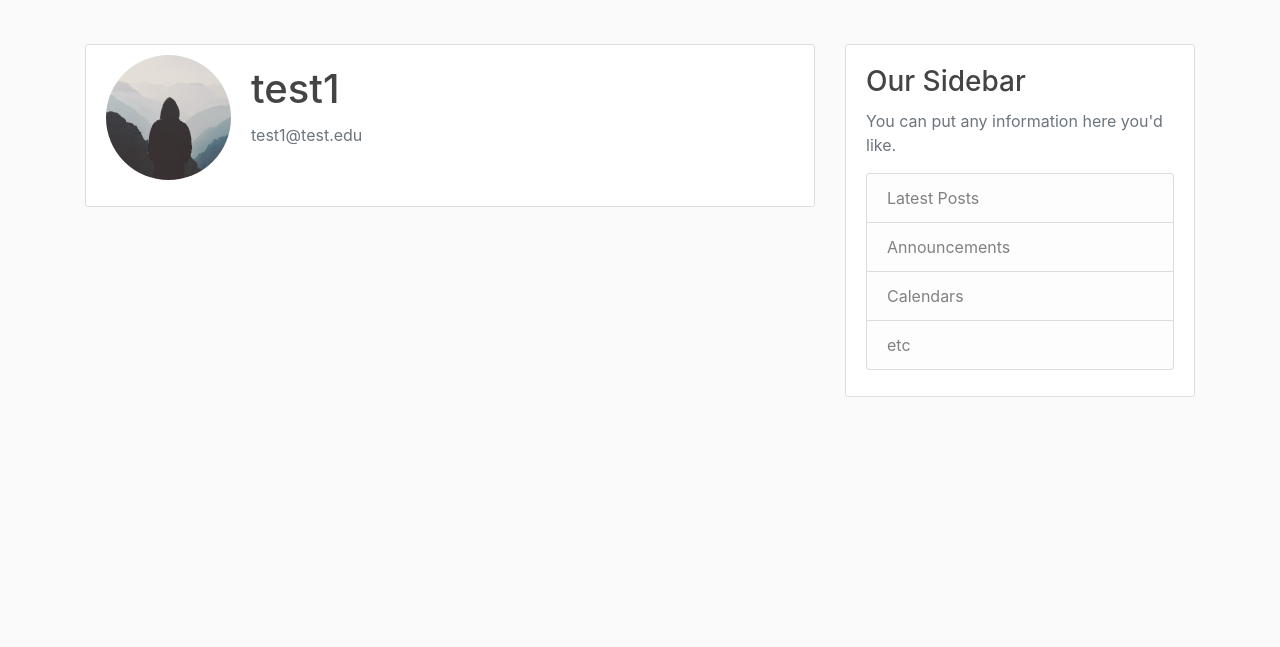
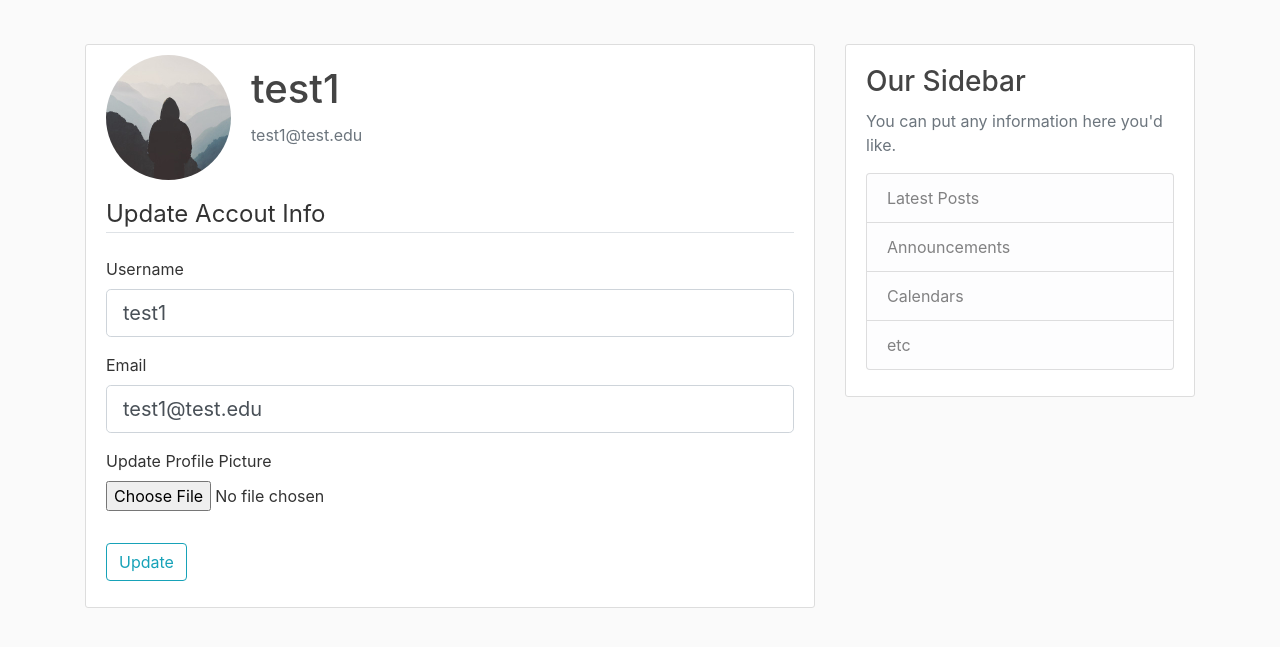
Before and after one commit to CharlesPBiggar/Flask-Blog, a Flask app: page /account in a window 1280 px wide. Shown: the part 56-703 px from the top of the page. Run offline with Flask 2, Linux system fonts and the light colour scheme; a user stored in the database is signed in; some libraries are stand-ins or nearby versions.

Commit message:
added new form group to account.html

```diff
--- a/flaskblog/templates/account.html
+++ b/flaskblog/templates/account.html
@@ -9,5 +9,51 @@
                 <p class="text-secondary"> {{ current_user.email }}</p>
             </div>
         </div>
+        <form method="POST" action="", enctype="multipart/form-data">
+            {{ form.hidden_tag() }}
+            <fieldset class="form-group">
+                <legend class="border-bottom mb-4">Update Accout Info</legend>
+                <div class="form-group">
+                    {{ form.username.label(class="form-control-label") }}
+                    <!-- Loop to display errors on submission -->
+                    {% if form.username.errors %}
+                        {{ form.username(class="form-control form-control-lg is-invalid") }}
+                        <div class='invalid-feedback'>
+                            {% for error in form.username.errors %}
+                                <span>{{ error }}</span>
+                            {% endfor %}
+                        </div>
+                    {% else %}
+                        {{ form.username(class="form-control form-control-lg") }}
+                    {% endif %}
+                </div>
+                <div class="form-group">
+                    {{ form.email.label(class="form-control-label") }}
+                    <!-- Loop to display errors on submission -->
+                    {% if form.email.errors %}
+                        {{ form.email(class="form-control form-control-lg is-invalid") }}
+                        <div class='invalid-feedback'>
+                            {% for error in form.email.errors %}
+                                <span>{{ error }}</span>
+                            {% endfor %}
+                        </div>
+                    {% else %}
+                        {{ form.email(class="form-control form-control-lg") }}
+                    {% endif %}
+                </div>
+                <div class="form-group">
+                    {{ form.picture.label() }}
+                    {{ form.picture(class="form-control-file") }}
+                    {% if form.picture.errors %}
+                        {% for error in form.picture.errors %}
+                            <span class="text-danger">{{ error }}</span><br>
+                        {% endfor %}
+                    {% endif %}
+                </div>
+            </fieldset>
+            <div class="form-group">
+                {{ form.submit(class="btn btn-outline-info")}}
+            </div>
+        </form>
     </div>
 {% endblock content %}
```
